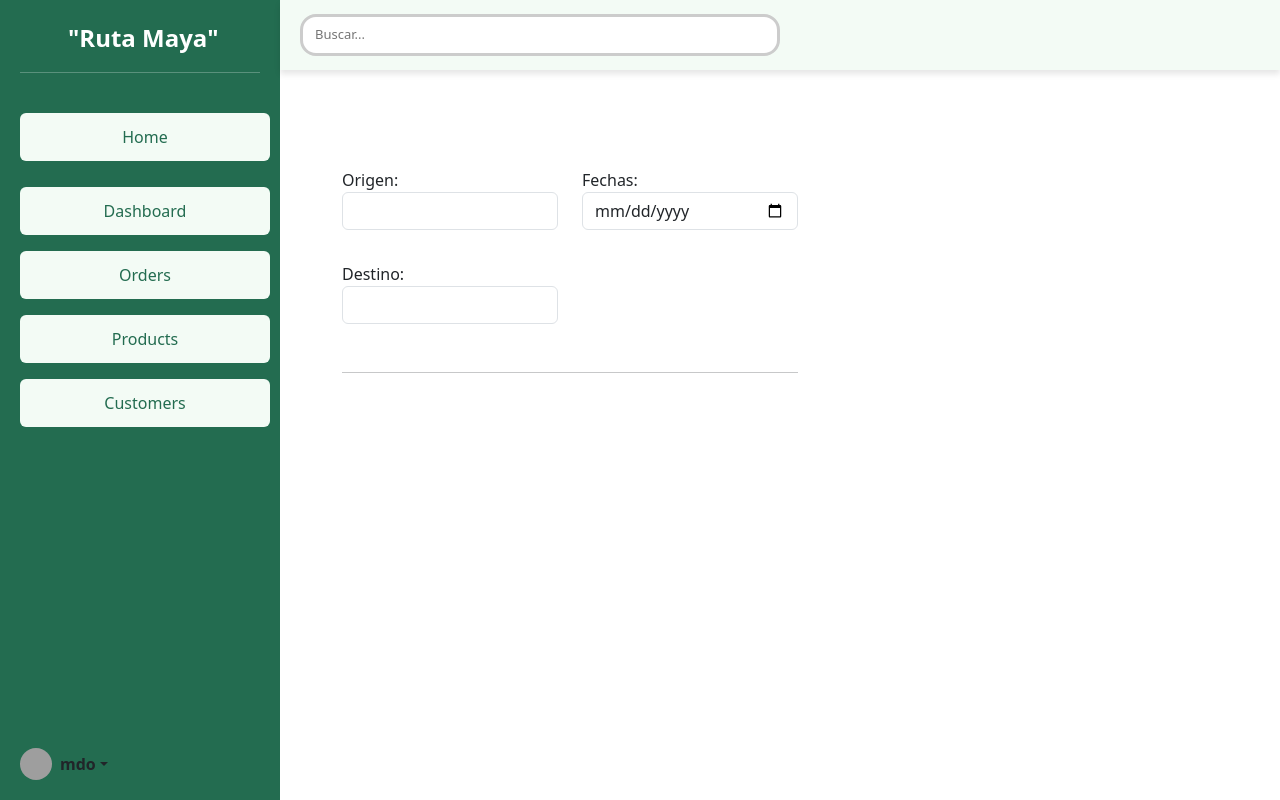
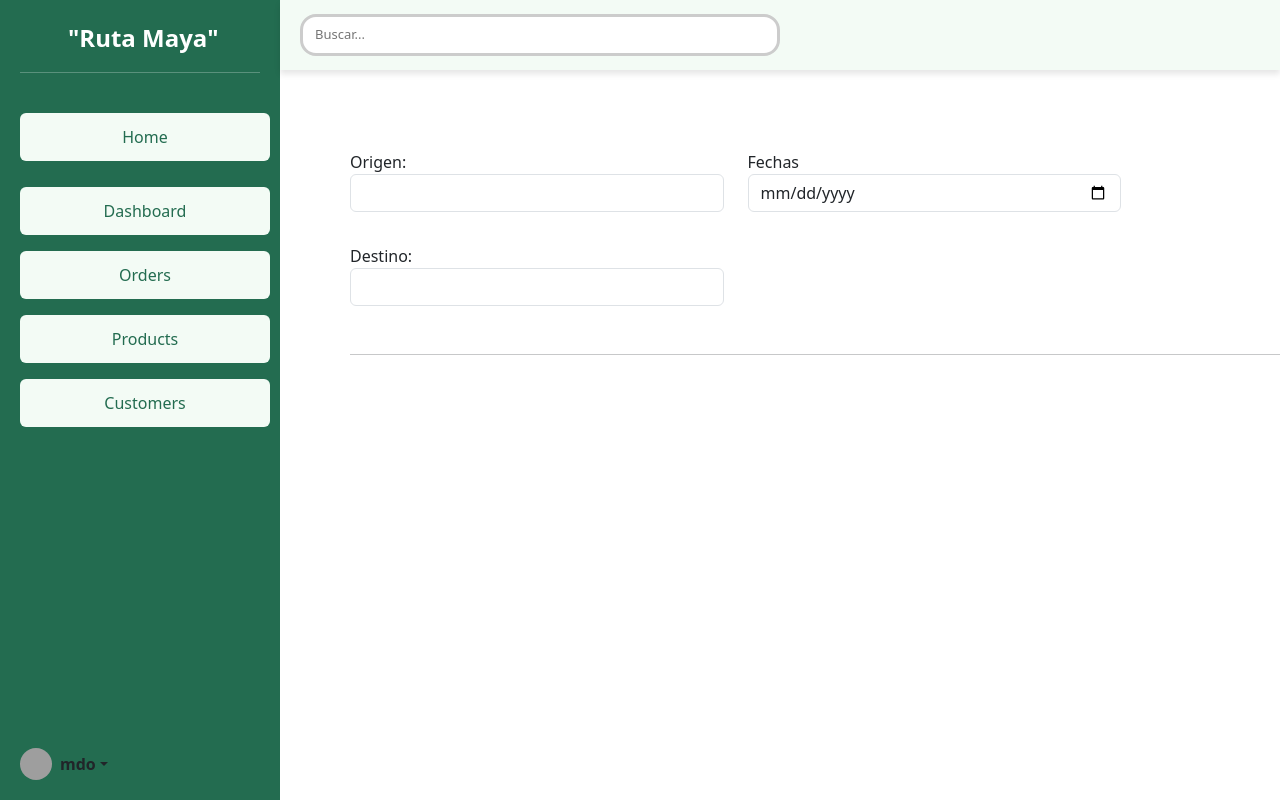
Before and after one commit to DiegoMont2002/Fronted_Web_Transport, a React (Create React App) app: page /home in a window 1280 px wide. Built offline with nearby package versions, Linux system fonts and the light colour scheme; grey boxes are pictures that could not be loaded.

Commit message:
Se modifico la ubicación del formulario, se paso hacia el archivo home.js

```diff
--- a/src/Components/formulario.css
+++ b/src/Components/formulario.css
@@ -1,5 +1,5 @@
 /* En tu archivo CSS */
-.form-container {
-    margin-top: -700px;    /* Mueve el formulario hacia abajo */
-    margin-left: 250px;  /* Mueve el formulario hacia la derecha */
+.form-container-home {
+    margin-top: -650px;    /* Mueve el formulario hacia abajo */
+    margin-left: 350px;  /* Mueve el formulario hacia la derecha */
 }
--- a/src/Components/formulario.js
+++ b/src/Components/formulario.js
@@ -1,4 +1,4 @@
-import React from "react";
+/*import React from "react";
 import './formulario.css';
 
 const Formulario = () => {
@@ -38,4 +38,4 @@ const Formulario = () => {
                       </div>
     );
 }
-export default Formulario;
+export default Formulario;*/
--- a/src/Pages/home.js
+++ b/src/Pages/home.js
@@ -1,7 +1,7 @@
 import React from 'react';
 import Sidebar from '../Components/sidebar';
 import SearchBar from '../Components/searchbar';
-import Formulario from '../Components/formulario';
+import '../Components/formulario.css';
 
 const Home = () => {
   return (
@@ -14,9 +14,38 @@ const Home = () => {
     <SearchBar />
    </div>
 
-   <div className="flex">
-    <Formulario />
+
+    <div className='form-container-home'>
+      <form>
+      <div className="row">
+                     <div className="col-md-5 mb-4">
+                      <div className="form-outline mb-2">
+                        <label>Origen:</label>
+                        <input type="text" className="form-control" placeholder="" />
+                      </div>
+                      </div>
+
+                    <div className='col-md-5 mb-4'>
+                      <div className="form-outline mb-2">
+                        <label>Fechas</label>
+                        <input type="date" className="form-control" placeholder="" />
+                      </div>
+                      </div>
+                      </div>
+
+                    <div className="row">
+                      <div className="col-md-5 mb-4">
+                      <div className="form-outline mb-2">
+                        <label>Destino:</label>
+                        <input type="text" className="form-control" placeholder="" />
+                      </div>
+                      </div>
+                      </div>
+
+      </form>
+      <hr />
     </div>
+
    </>
   );
 }
```
